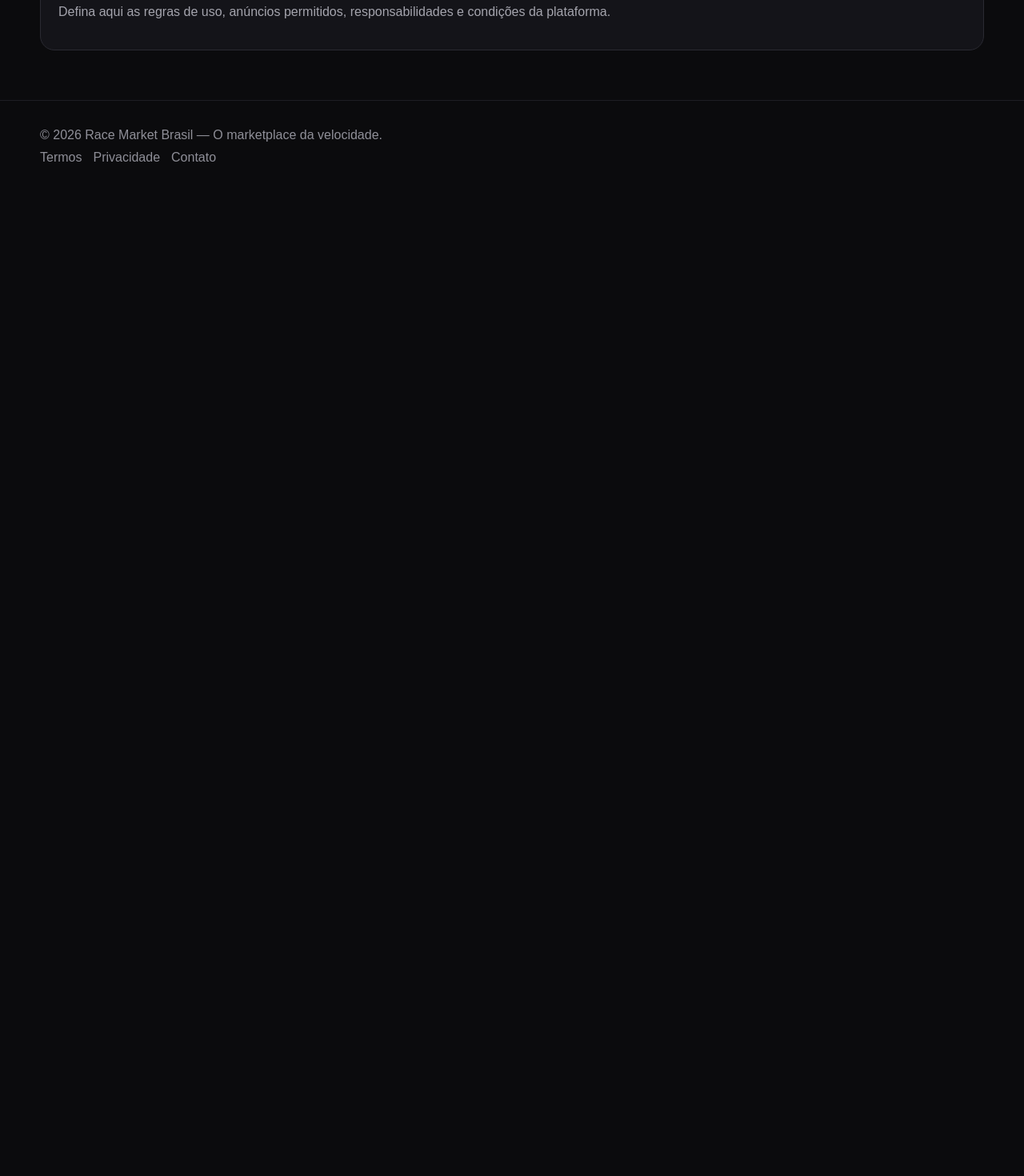
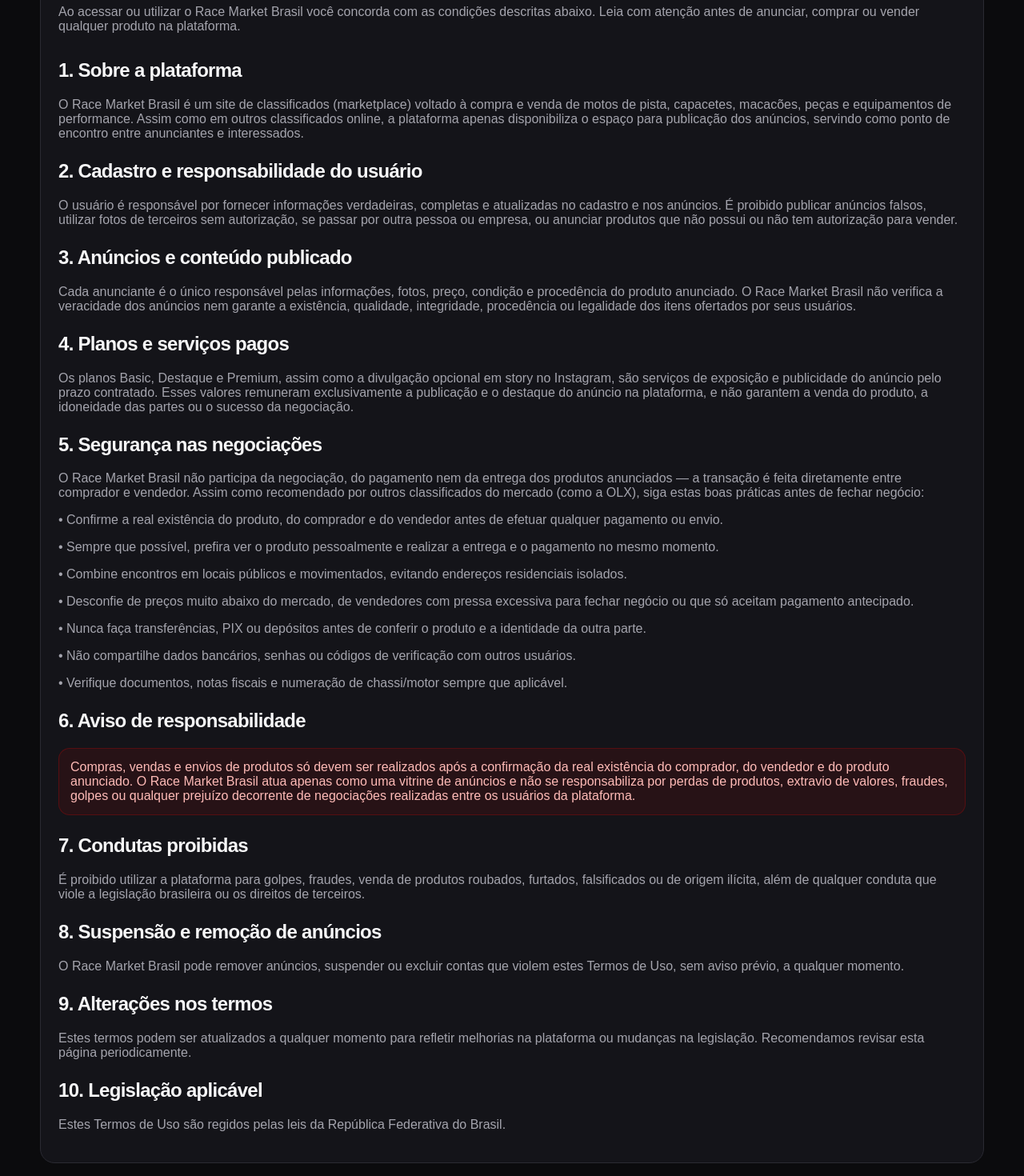
Before and after one commit to 1999ltm2016-png/race-market-brasil, a Next.js app: page /termos in a window 1280 px wide. Shown: the part 240-1710 px from the top of the page at 80% size. Before the commit the page ends 800 px from the top, so only its background shows below. Built offline with nearby package versions, Linux system fonts and the light colour scheme.

Commit message:
Revise terms of use for Race Market Brasil
Updated the terms of use for Race Market Brasil, detailing user responsibilities, platform policies, and safety guidelines for transactions.

```diff
--- a/app/termos/page.tsx
+++ b/app/termos/page.tsx
@@ -3,6 +3,43 @@
   return <section><div className="container"><div className="panel">
     <div className="eyebrow">RACE MARKET BRASIL</div>
     <h1 style={{fontSize:42}}>Termos de Uso</h1>
-    <p className="muted">Defina aqui as regras de uso, anúncios permitidos, responsabilidades e condições da plataforma.</p>
+    <p className="muted">Ao acessar ou utilizar o Race Market Brasil você concorda com as condições descritas abaixo. Leia com atenção antes de anunciar, comprar ou vender qualquer produto na plataforma.</p>
+
+    <h2 style={{marginTop:32}}>1. Sobre a plataforma</h2>
+    <p className="muted">O Race Market Brasil é um site de classificados (marketplace) voltado à compra e venda de motos de pista, capacetes, macacões, peças e equipamentos de performance. Assim como em outros classificados online, a plataforma apenas disponibiliza o espaço para publicação dos anúncios, servindo como ponto de encontro entre anunciantes e interessados.</p>
+
+    <h2 style={{marginTop:24}}>2. Cadastro e responsabilidade do usuário</h2>
+    <p className="muted">O usuário é responsável por fornecer informações verdadeiras, completas e atualizadas no cadastro e nos anúncios. É proibido publicar anúncios falsos, utilizar fotos de terceiros sem autorização, se passar por outra pessoa ou empresa, ou anunciar produtos que não possui ou não tem autorização para vender.</p>
+
+    <h2 style={{marginTop:24}}>3. Anúncios e conteúdo publicado</h2>
+    <p className="muted">Cada anunciante é o único responsável pelas informações, fotos, preço, condição e procedência do produto anunciado. O Race Market Brasil não verifica a veracidade dos anúncios nem garante a existência, qualidade, integridade, procedência ou legalidade dos itens ofertados por seus usuários.</p>
+
+    <h2 style={{marginTop:24}}>4. Planos e serviços pagos</h2>
+    <p className="muted">Os planos Basic, Destaque e Premium, assim como a divulgação opcional em story no Instagram, são serviços de exposição e publicidade do anúncio pelo prazo contratado. Esses valores remuneram exclusivamente a publicação e o destaque do anúncio na plataforma, e não garantem a venda do produto, a idoneidade das partes ou o sucesso da negociação.</p>
+
+    <h2 style={{marginTop:24}}>5. Segurança nas negociações</h2>
+    <p className="muted">O Race Market Brasil não participa da negociação, do pagamento nem da entrega dos produtos anunciados — a transação é feita diretamente entre comprador e vendedor. Assim como recomendado por outros classificados do mercado (como a OLX), siga estas boas práticas antes de fechar negócio:</p>
+    <p className="muted">• Confirme a real existência do produto, do comprador e do vendedor antes de efetuar qualquer pagamento ou envio.</p>
+    <p className="muted">• Sempre que possível, prefira ver o produto pessoalmente e realizar a entrega e o pagamento no mesmo momento.</p>
+    <p className="muted">• Combine encontros em locais públicos e movimentados, evitando endereços residenciais isolados.</p>
+    <p className="muted">• Desconfie de preços muito abaixo do mercado, de vendedores com pressa excessiva para fechar negócio ou que só aceitam pagamento antecipado.</p>
+    <p className="muted">• Nunca faça transferências, PIX ou depósitos antes de conferir o produto e a identidade da outra parte.</p>
+    <p className="muted">• Não compartilhe dados bancários, senhas ou códigos de verificação com outros usuários.</p>
+    <p className="muted">• Verifique documentos, notas fiscais e numeração de chassi/motor sempre que aplicável.</p>
+
+    <h2 style={{marginTop:24}}>6. Aviso de responsabilidade</h2>
+    <div className="notice">Compras, vendas e envios de produtos só devem ser realizados após a confirmação da real existência do comprador, do vendedor e do produto anunciado. O Race Market Brasil atua apenas como uma vitrine de anúncios e não se responsabiliza por perdas de produtos, extravio de valores, fraudes, golpes ou qualquer prejuízo decorrente de negociações realizadas entre os usuários da plataforma.</div>
+
+    <h2 style={{marginTop:24}}>7. Condutas proibidas</h2>
+    <p className="muted">É proibido utilizar a plataforma para golpes, fraudes, venda de produtos roubados, furtados, falsificados ou de origem ilícita, além de qualquer conduta que viole a legislação brasileira ou os direitos de terceiros.</p>
+
+    <h2 style={{marginTop:24}}>8. Suspensão e remoção de anúncios</h2>
+    <p className="muted">O Race Market Brasil pode remover anúncios, suspender ou excluir contas que violem estes Termos de Uso, sem aviso prévio, a qualquer momento.</p>
+
+    <h2 style={{marginTop:24}}>9. Alterações nos termos</h2>
+    <p className="muted">Estes termos podem ser atualizados a qualquer momento para refletir melhorias na plataforma ou mudanças na legislação. Recomendamos revisar esta página periodicamente.</p>
+
+    <h2 style={{marginTop:24}}>10. Legislação aplicável</h2>
+    <p className="muted">Estes Termos de Uso são regidos pelas leis da República Federativa do Brasil.</p>
   </div></div></section>
 }
```
